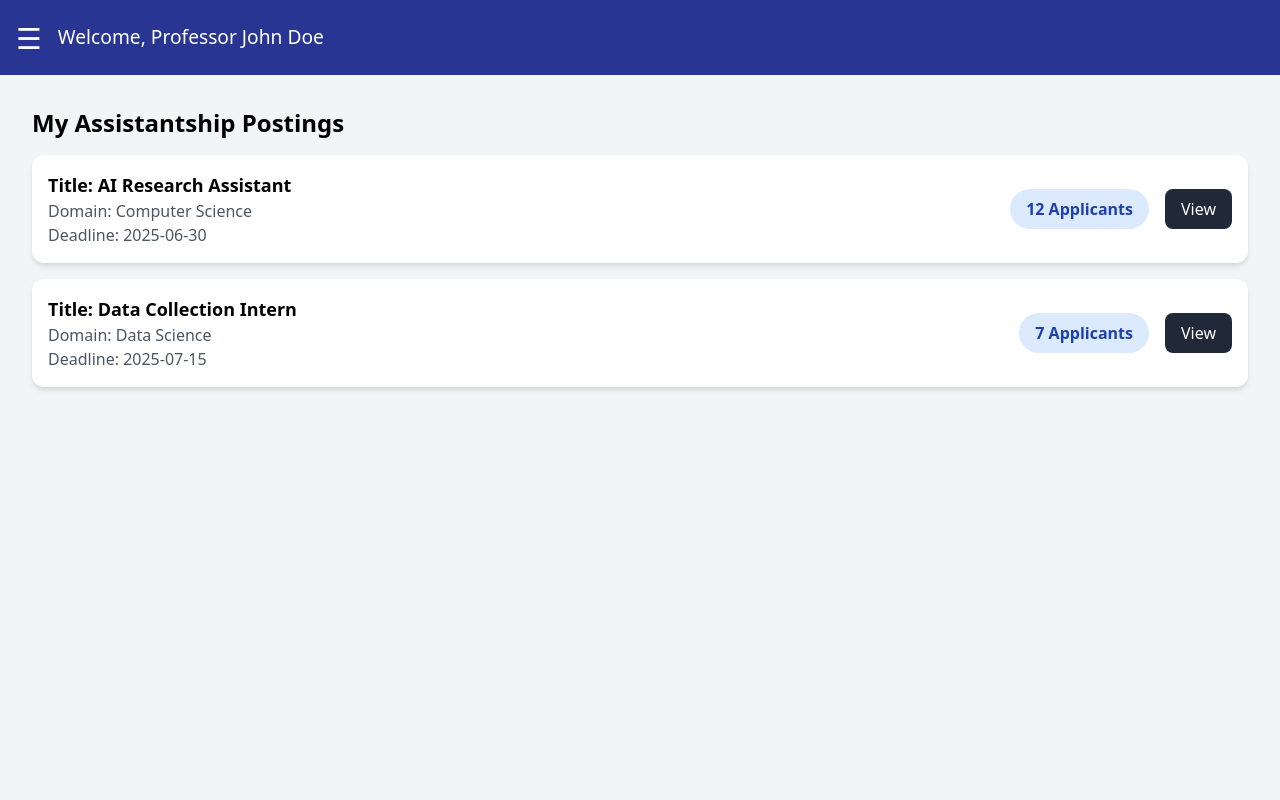
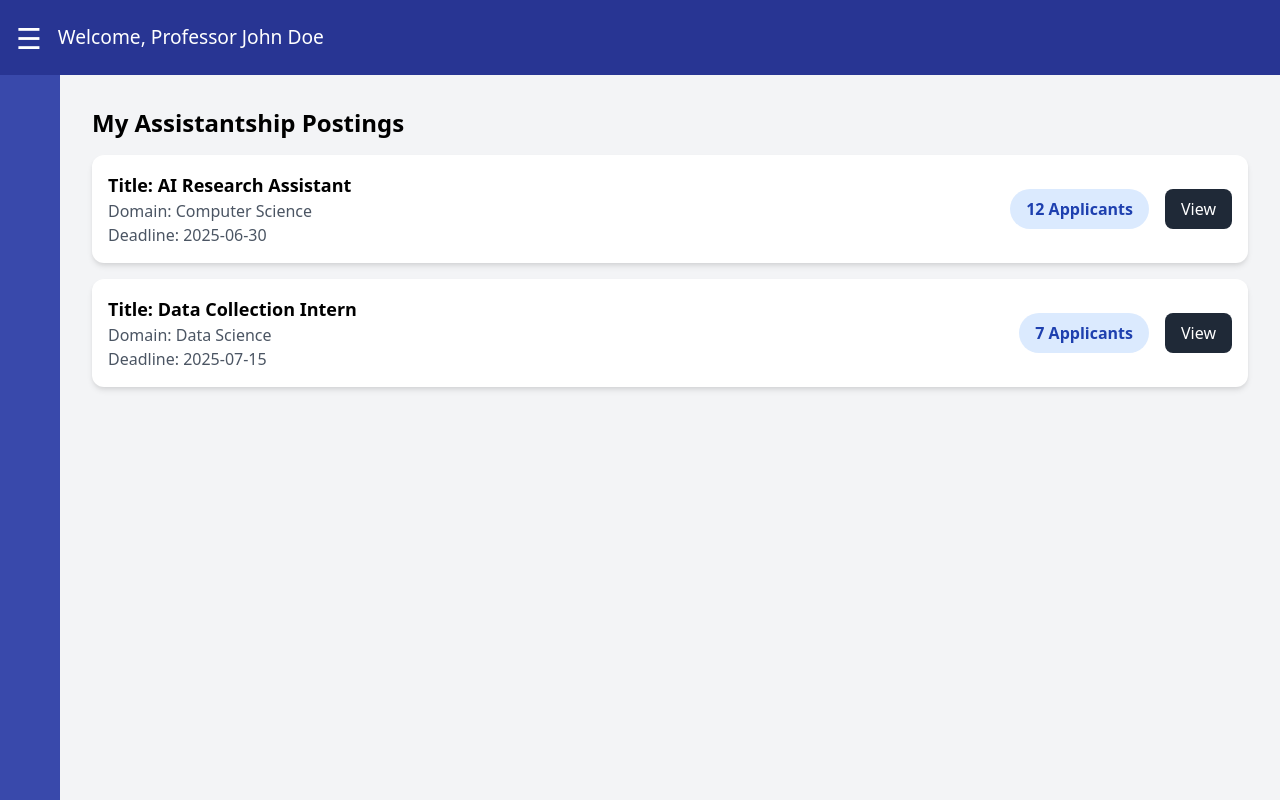
Before and after one commit to labbasaiteja/Brain-Bridge-App, an Angular app in the folder frontend/: page /dashboard in a window 1280 px wide. Built offline with nearby package versions, Linux system fonts and the light colour scheme.

Commit message:
removed side pane words on collapsed version, made side bar options clickable

```diff
--- a/frontend/src/app/dashboard/dashboard.component.css
+++ b/frontend/src/app/dashboard/dashboard.component.css
@@ -1,4 +1,4 @@
-/* Container holding the entire dashboard layout */
+/* Overall dashboard container */
 .dashboard-container {
     display: flex;
     flex-direction: column;
@@ -24,53 +24,60 @@
     margin-right: 1rem;
   }
 
-  /* Welcome message */
+  /* Welcome message styling */
   .welcome-message {
     font-size: 1.2rem;
   }
 
-  /* Layout for the sidebar and main content */
+  /* Container for sidebar and main content */
   .content-container {
     display: flex;
     flex: 1;
   }
 
-  /* Sidebar (left pane) styles */
+  /* Sidebar styling */
   .sidebar {
-    width: 200px;
     background-color: #3949ab;
     color: white;
+    /* Collapsed width: change this value to adjust how much “little sidebar” is visible */
+    width: 60px;
+    transition: width 0.3s;
+    overflow: hidden;
+    box-sizing: border-box;
+    /* Optionally, add minimal vertical padding to center the collapsed status */
+    padding: 1rem 0;
+  }
+
+  /* Expanded sidebar styling */
+  .sidebar.expanded {
+    /* Expanded width: adjust this value as needed */
+    width: 200px;
     padding: 1rem;
   }
 
-  /* Sidebar list styles */
+  /* Sidebar list: style the <ul> and list items */
   .sidebar ul {
     list-style: none;
     padding: 0;
+    margin: 0;
   }
 
   .sidebar li {
     margin: 1rem 0;
   }
 
+  /* Ensure sidebar links are visibly clickable */
   .sidebar li a {
     color: white;
     text-decoration: none;
-    font-size: 1rem;
+    display: block;
+    padding: 0.5rem;
+    cursor: pointer;  /* Changes pointer to hand icon when hovered */
   }
 
-  /* Close button inside the sidebar */
-  .close-btn {
-    background: none;
-    border: none;
-    color: white;
-    font-size: 1.2rem;
-    cursor: pointer;
-    margin-bottom: 1rem;
-  }
-
-  /* Main content styles */
+  /* Main content area styling */
   .main-content {
     flex: 1;
     padding: 1rem;
+    overflow-y: auto;
   }
--- a/frontend/src/app/dashboard/dashboard.component.html
+++ b/frontend/src/app/dashboard/dashboard.component.html
@@ -18,13 +18,13 @@
         </button>
       </div>
     </div>
-  </div>
--->
+  </div>-->
 
+<!--
 <div class="dashboard-container">
-  <!-- Header -->
+
   <header class="header">
-    <!-- Hamburger button is visible when the sidebar is closed -->
+
     <button class="hamburger" (click)="toggleSidebar()" *ngIf="!isSidebarOpen">
       &#9776;
     </button>
@@ -33,11 +33,11 @@
     </div>
   </header>
 
-  <!-- Main layout container -->
+
   <div class="content-container">
-    <!-- Sidebar navigation: only shown when open -->
+
     <nav class="sidebar" *ngIf="isSidebarOpen">
-      <!-- Close button inside sidebar -->
+
       <button class="close-btn" (click)="toggleSidebar()">X</button>
       <ul>
         <li><a routerLink="/profile">Profile</a></li>
@@ -47,7 +47,7 @@
       </ul>
     </nav>
 
-    <!-- Main content area: existing postings content -->
+
     <div class="main-content">
       <div class="p-4">
         <h2 class="text-2xl font-bold mb-4">My Assistantship Postings</h2>
@@ -73,3 +73,59 @@
     </div>
   </div>
 </div>
+-->
+<div class="dashboard-container">
+  <!-- Header -->
+  <header class="header">
+    <!-- Hamburger is visible only when the sidebar is collapsed -->
+    <button class="hamburger" *ngIf="!isSidebarExpanded" (mouseenter)="openSidebar()">
+      &#9776;
+    </button>
+    <div class="welcome-message">
+      Welcome, {{ professorName }}
+    </div>
+  </header>
+
+  <!-- Main layout container -->
+  <div class="content-container">
+    <!-- Sidebar: Always present but its content (the <ul>) is rendered only when expanded.
+         It opens on mouseenter and closes on mouseleave. -->
+    <nav class="sidebar"
+         (mouseenter)="openSidebar()"
+         (mouseleave)="closeSidebar()"
+         [class.expanded]="isSidebarExpanded">
+      <ul *ngIf="isSidebarExpanded">
+        <li><a (click)="onProfile()">Profile</a></li>
+        <li><a (click)="onManageJobPostings()">Manage Job Postings</a></li>
+        <li><a (click)="onViewApplicants()">View Applicants</a></li>
+        <li><a (click)="onLogout()">Log Out</a></li>
+      </ul>
+    </nav>
+
+    <!-- Main content area: existing postings code remains unchanged -->
+    <div class="main-content">
+      <div class="p-4">
+        <h2 class="text-2xl font-bold mb-4">My Assistantship Postings</h2>
+
+        <div *ngFor="let post of postings"
+             class="bg-white shadow-md rounded-xl p-4 mb-4 flex justify-between items-center">
+          <div>
+            <p class="text-lg font-semibold">Title: {{ post.title }}</p>
+            <p class="text-gray-600">Domain: {{ post.domain }}</p>
+            <p class="text-gray-600">Deadline: {{ post.deadline }}</p>
+          </div>
+
+          <div class="flex items-center gap-4">
+            <button class="bg-blue-100 text-blue-800 rounded-full px-4 py-2 font-semibold">
+              {{ post.applicants }} Applicants
+            </button>
+
+            <button class="bg-gray-800 text-white px-4 py-2 rounded-lg hover:bg-gray-700">
+              View
+            </button>
+          </div>
+        </div>
+      </div>
+    </div>
+  </div>
+</div>
--- a/frontend/src/app/dashboard/dashboard.component.ts
+++ b/frontend/src/app/dashboard/dashboard.component.ts
@@ -23,19 +23,35 @@ export class DashboardComponent {
   ];
 
    // Toggle variable for sidebar visibility
-   isSidebarOpen: boolean = false;
+   isSidebarExpanded: boolean = false;
    professorName: string = "Professor John Doe"; // Replace with dynamic data if needed
 
-   // Toggle the sidebar open/close state
-   toggleSidebar() {
-     this.isSidebarOpen = !this.isSidebarOpen;
-   }
+   // Hover-based methods
+  openSidebar() {
+    this.isSidebarExpanded = true;
+  }
 
-   // Stub for logout, add real logic here
-   logout() {
-     console.log("Logging out...");
-     // Implement a logout service or redirection here
-   }
+  closeSidebar() {
+    this.isSidebarExpanded = false;
+  }
+
+  // Placeholder click event methods for sidebar options
+  onProfile() {
+    console.log("Profile clicked");
+  }
+
+  onManageJobPostings() {
+    console.log("Manage Job Postings clicked");
+  }
+
+  onViewApplicants() {
+    console.log("View Applicants clicked");
+  }
+
+  onLogout() {
+    console.log("Log Out clicked");
+  }
+
 
  // constructor() { }
 
```
